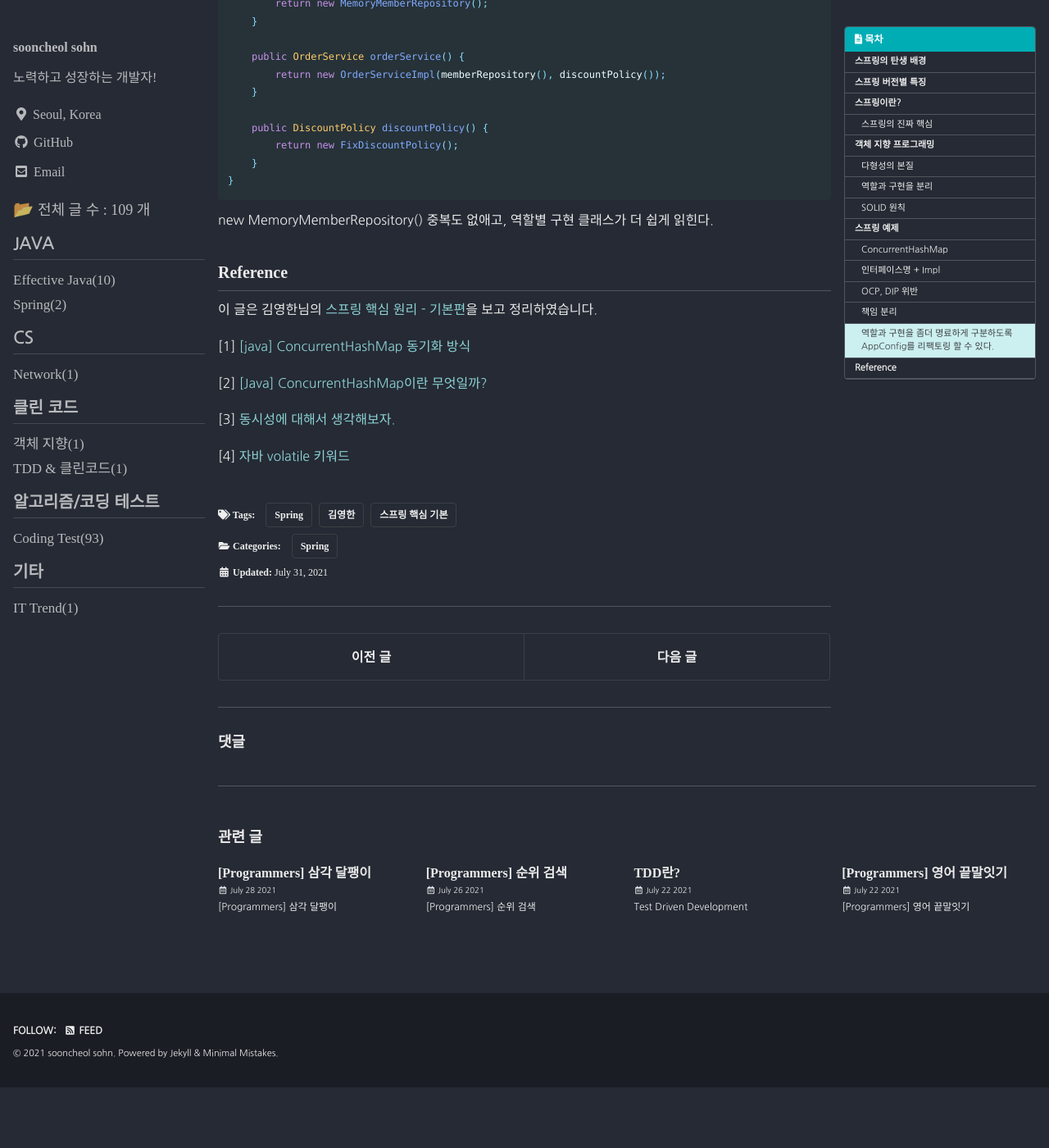
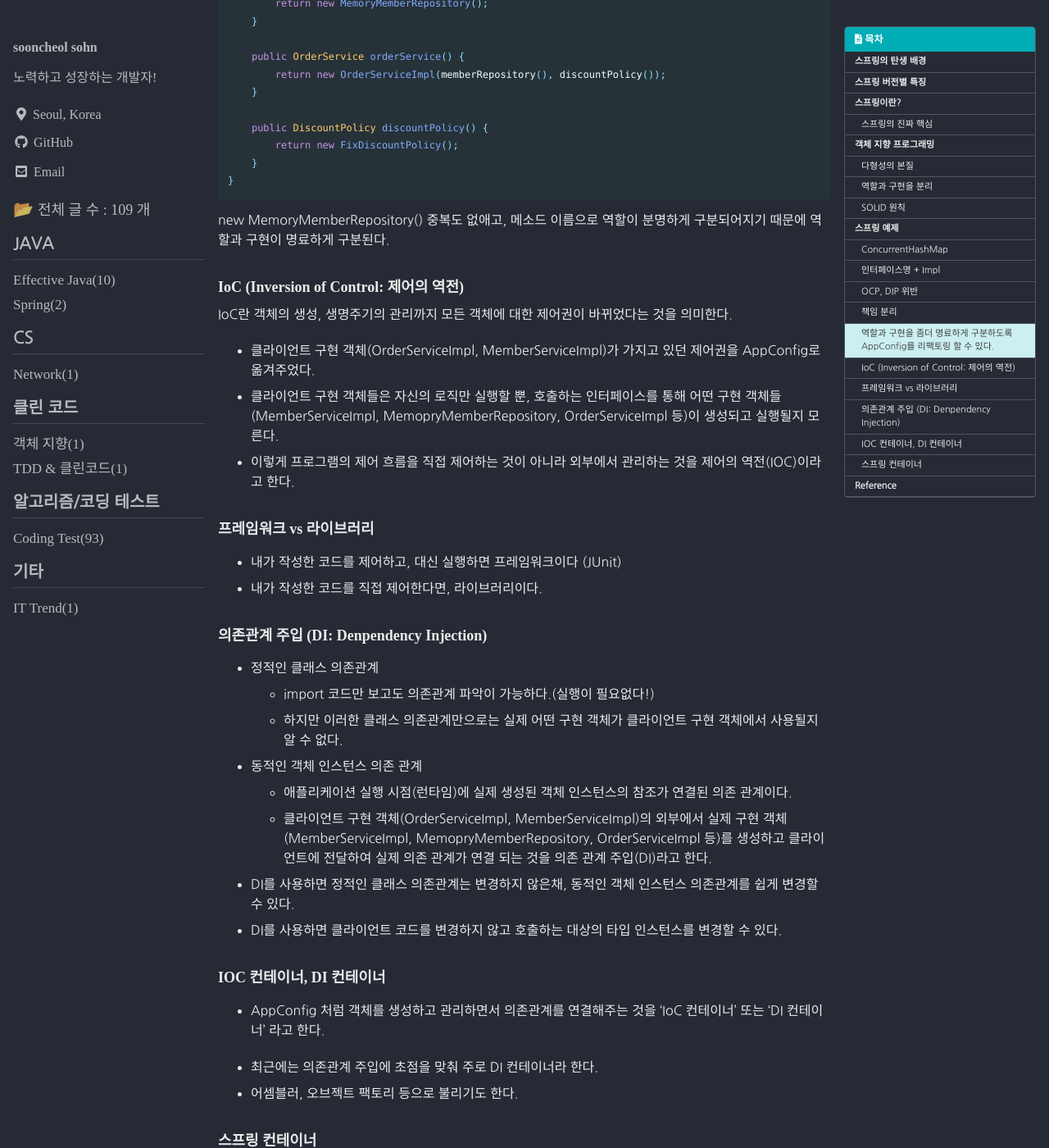
Before and after one commit to punsoo/punsoo.github.io, a Jekyll site: the page built from _posts/Spring/2021-07-27-Spring Core Basic(1).md, in a window 1280 px wide and 1400 px high, scrolled down 6870 px. Shown: the whole window at 82% size. Built offline with Jekyll 4.4.1, drawn with Linux system fonts in a browser that asks for light colours; cached includes are drawn as plain includes; some web fonts are replaced; comment, search, counter and statistics services are not loaded; before the commit the page ends 8196 px from its top, so only the background shows below that; some of the changed text lies outside the part shown.

Commit message:
Spring Core Basic_1 객체 지향 원리 적용까지 작성

````diff
--- a/_posts/Spring/2021-07-27-Spring Core Basic(1).md
+++ b/_posts/Spring/2021-07-27-Spring Core Basic(1).md
@@ -296,13 +296,55 @@ public class AppConfig {
 }
 ```
 
-new MemoryMemberRepository() 중복도 없애고, 역할별 구현 클래스가 더 쉽게 읽힌다.
+new MemoryMemberRepository() 중복도 없애고, 메소드 이름으로 역할이 분명하게 구분되어지기 때문에 역할과 구현이 명료하게 구분된다.
+
+### IoC (Inversion of Control: 제어의 역전)
+
+IoC란 객체의 생성, 생명주기의 관리까지 모든 객체에 대한 제어권이 바뀌었다는 것을 의미한다.
+
+- 클라이언트 구현 객체(OrderServiceImpl, MemberServiceImpl)가 가지고 있던 제어권을 AppConfig로 옮겨주었다.
+- 클라이언트 구현 객체들은 자신의 로직만 실행할 뿐, 호출하는 인터페이스를 통해 어떤 구현 객체들(MemberServiceImpl, MemopryMemberRepository, OrderServiceImpl 등)이 생성되고 실행될지 모른다.
+- 이렇게 프로그램의 제어 흐름을 직접 제어하는 것이 아니라 외부에서 관리하는 것을 제어의 역전(IOC)이라고 한다.
 
 
 
+### 프레임워크 vs 라이브러리
+
+- 내가 작성한 코드를 제어하고, 대신 실행하면 프레임워크이다 (JUnit)
+- 내가 작성한 코드를 직접 제어한다면, 라이브러리이다.
+
+
+
+### 의존관계 주입 (DI: Denpendency Injection)
+
+- 정적인 클래스 의존관계
+  - import 코드만 보고도 의존관계 파악이 가능하다.(실행이 필요없다!)
+  - 하지만 이러한 클래스 의존관계만으로는 실제 어떤 구현 객체가 클라이언트 구현 객체에서 사용될지 알 수 없다.
+- 동적인 객체 인스턴스 의존 관계
+  - 애플리케이션 실행 시점(런타임)에 실제 생성된 객체 인스턴스의 참조가 연결된 의존 관계이다.
+  - 클라이언트 구현 객체(OrderServiceImpl, MemberServiceImpl)의 외부에서 실제 구현 객체(MemberServiceImpl, MemopryMemberRepository, OrderServiceImpl 등)를 생성하고 클라이언트에 전달하여 실제 의존 관계가 연결 되는 것을 의존 관계 주입(DI)라고 한다.
+- DI를 사용하면 정적인 클래스 의존관계는 변경하지 않은채, 동적인 객체 인스턴스 의존관계를 쉽게 변경할 수 있다.
+- DI를 사용하면 클라이언트 코드를 변경하지 않고 호출하는 대상의 타입 인스턴스를 변경할 수 있다.
+
+### IOC 컨테이너, DI 컨테이너
+
+- AppConfig 처럼 객체를 생성하고 관리하면서 의존관계를 연결해주는 것을 'IoC 컨테이너' 또는 'DI 컨테이너' 라고 한다.
+
+- 최근에는 의존관계 주입에 초점을 맞춰 주로 DI 컨테이너라 한다.
+- 어셈블러, 오브젝트 팩토리 등으로 불리기도 한다.
+
+### 스프링 컨테이너
+
+- ApplicationContext 가 스프링 컨테이너이다
+- 스프링 컨테이너는 @Configuration이 붙은 클래스(AppConfig)를 설정(구성) 정보로 사용한다.
+- AppConfig에서 @Bean이라 붙은 메서드를 모두 호출해서 반환된 객체를 스프링 컨테이너 등록한다.
+- 스프링 컨테이너에 등록된 객체를 스프링 빈이라고 한다.
+- 스프링 빈은 기본적으로 메서드의 명을 이름으로 사용하지만, @Bean(name = "beanName") 과 같이 따로 설정해 줄 수 있다.
+- 개발자는 스프링 컨테이너의 getBean() 메서드를 통해서 필요한 스프링 빈(객체)을 찾을 수 있다.
+
 ## Reference
 
-이 글은 김영한님의 [스프링 핵심 원리 - 기본편](https://www.inflearn.com/course/%EC%8A%A4%ED%94%84%EB%A7%81-%ED%95%B5%EC%8B%AC-%EC%9B%90%EB%A6%AC-%EA%B8%B0%EB%B3%B8%ED%8E%B8/dashboard)을 보고 정리하였습니다.
+이 글은 김영한님의 [스프링 핵심 원리 - 기본편](https://www.inflearn.com/course/%EC%8A%A4%ED%94%84%EB%A7%81-%ED%95%B5%EC%8B%AC-%EC%9B%90%EB%A6%AC-%EA%B8%B0%EB%B3%B8%ED%8E%B8/dashboard)을 보고 정리해서 작성하였습니다.
 
 [1] [[java] ConcurrentHashMap 동기화 방식](https://pplenty.tistory.com/17)
 
````
